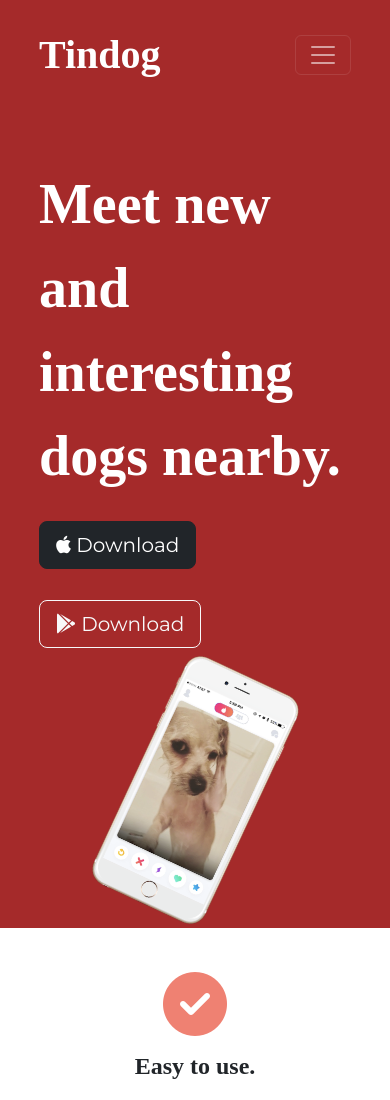
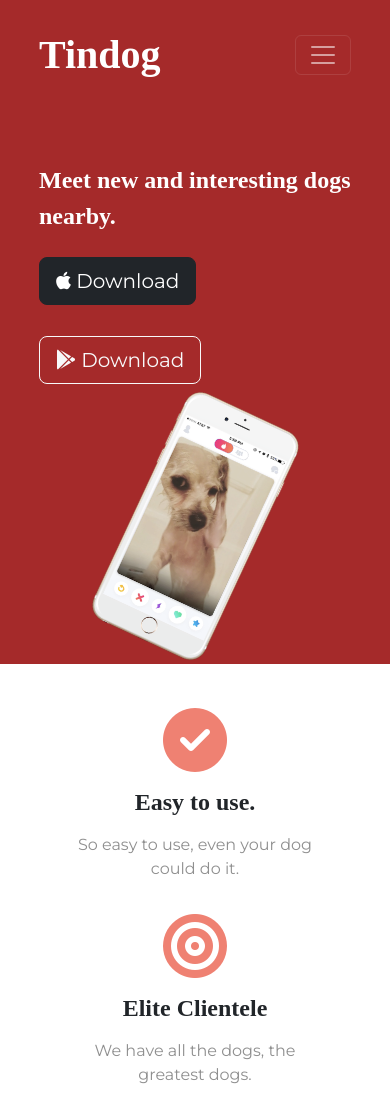
Before and after one commit to Kiyo99/Tindog, a website: page public/index.html in a window 390 px wide. Shown: the top 1100 px of the page. Drawn offline with nearby package versions, Linux system fonts and the light colour scheme.

```diff
--- a/public/css/styles.css
+++ b/public/css/styles.css
@@ -149,7 +149,7 @@
 
 /* Media Query */
 @media (max-width: 700px) {
-    h1 {
+.big-heading {
         font-size: 1.5rem;
     }
 
```
